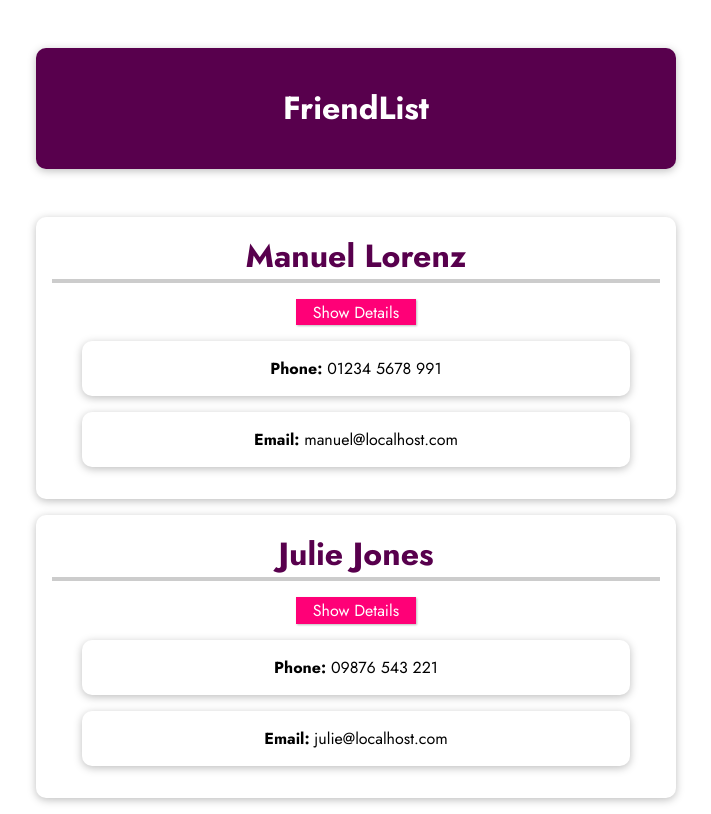
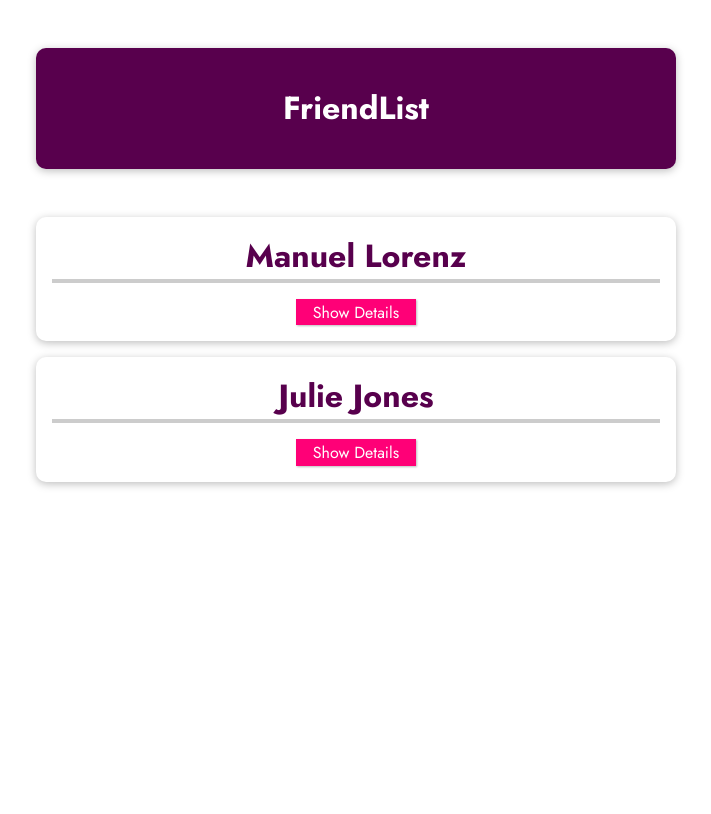
Before and after one commit to abrambagus/vue-friend-list, a plain HTML site: page index.html in a window 1280 px wide. Shown: the whole page, without its empty margins (284-995 px from the left). Drawn offline with nearby package versions, Linux system fonts and the light colour scheme.

Commit message:
add vue data

```diff
--- a/app.js
+++ b/app.js
@@ -0,0 +1,28 @@
+const app = Vue.createApp({
+  data() {
+    return {
+      detailsAreVisible: false,
+      friends: [
+        {
+          id: "manuel",
+          name: "Manuel Lorenz",
+          phone: "2313131323",
+          email: "namuel@gmail.com",
+        },
+        {
+          id: "julie",
+          name: "Julie Jones",
+          phone: "2313131323",
+          email: "julie@gmail.com",
+        },
+      ],
+    };
+  },
+  methods: {
+    toggleDetails() {
+      this.detailsAreVisible = !this.detailsAreVisible;
+    },
+  },
+});
+
+app.mount("#app");
--- a/index.html
+++ b/index.html
@@ -9,7 +9,7 @@
       rel="stylesheet"
     />
     <link rel="stylesheet" href="styles.css" />
-    <script src="https://unpkg.com/vue@next" defer></script>
+    <script src="https://unpkg.com/vue@3/dist/vue.global.js"></script>
     <script src="app.js" defer></script>
   </head>
   <body>
@@ -18,20 +18,14 @@
     </header>
     <section id="app">
       <ul>
-        <li>
-          <h2>Manuel Lorenz</h2>
-          <button>Show Details</button>
-          <ul>
-            <li><strong>Phone:</strong> 01234 5678 991</li>
-            <li><strong>Email:</strong> manuel@localhost.com</li>
-          </ul>
-        </li>
-        <li>
-          <h2>Julie Jones</h2>
-          <button>Show Details</button>
-          <ul>
-            <li><strong>Phone:</strong> 09876 543 221</li>
-            <li><strong>Email:</strong> julie@localhost.com</li>
+        <li v-for="friend of friends" :key="friend.id">
+          <h2>{{ friend.name }}</h2>
+          <button @click="toggleDetails">
+            {{ detailsAreVisible ? 'Hide' : 'Show' }} Details
+          </button>
+          <ul v-if="detailsAreVisible">
+            <li><strong>Phone:</strong>{{ friend.phone }}</li>
+            <li><strong>Email:</strong>{{ friend.email }}</li>
           </ul>
         </li>
       </ul>
```
